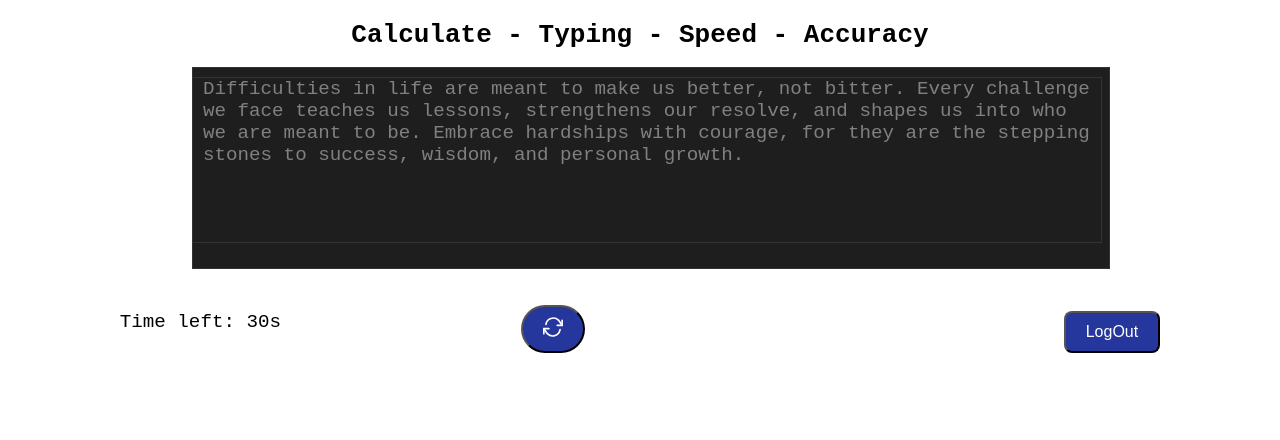
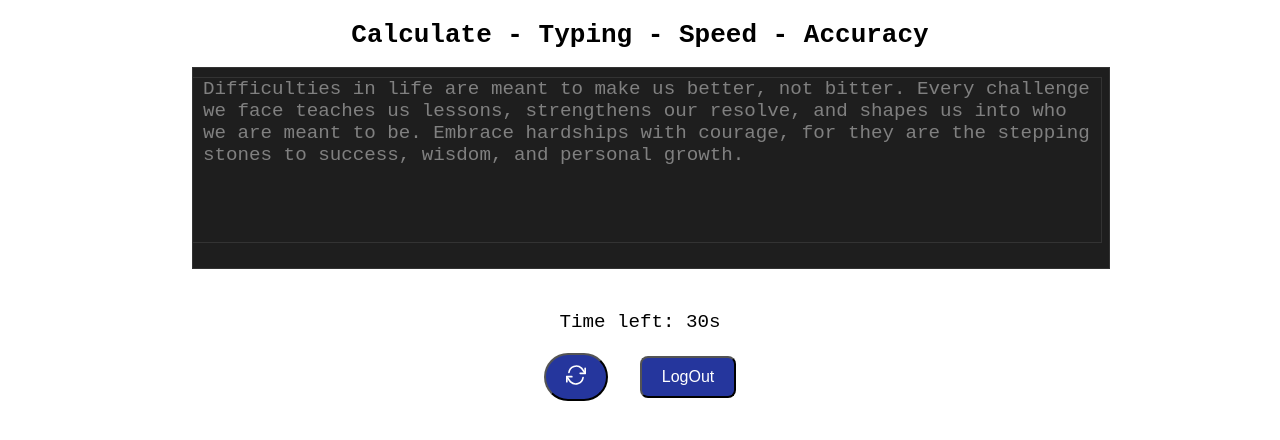
Before and after one commit to Mrinal199/frontend-monkeytype, a React (Create React App) app: page / in a window 1280 px wide. Shown: the top 440 px of the page. Built offline with nearby package versions, Linux system fonts and the light colour scheme; sample sign-in values are in the browser's storage.

Commit message:
set button

```diff
--- a/src/Components/TypingTest.js
+++ b/src/Components/TypingTest.js
@@ -167,17 +167,23 @@ const TypingTest = ({ token }) => {
           }}
         />
       </div>
-      <div style={{display:"flex", justifyContent:"space-around", alignItems:"flex-end"}}>
-        <p style={{ fontSize: "1.2rem", marginTop: "5%" }}>
-          Time left: {time}s
-        </p>
-        {/* <button
+
+      <p style={{ fontSize: "1.2rem", marginTop: "5%" }}>Time left: {time}s</p>
+      {/* <button
         onClick={handleSubmit}
         disabled={time > 0}
         style={{ padding: "10px 20px", fontSize: "1rem", cursor: "pointer" }}
       >
         Submit
       </button> */}
+      <div
+        style={{
+          display: "flex",
+          justifyContent: "center",
+          gap:"1rem",
+          alignItems: "center",
+        }}
+      >
         <button
           onClick={() => {
             setText(getRandomQuote());
```
